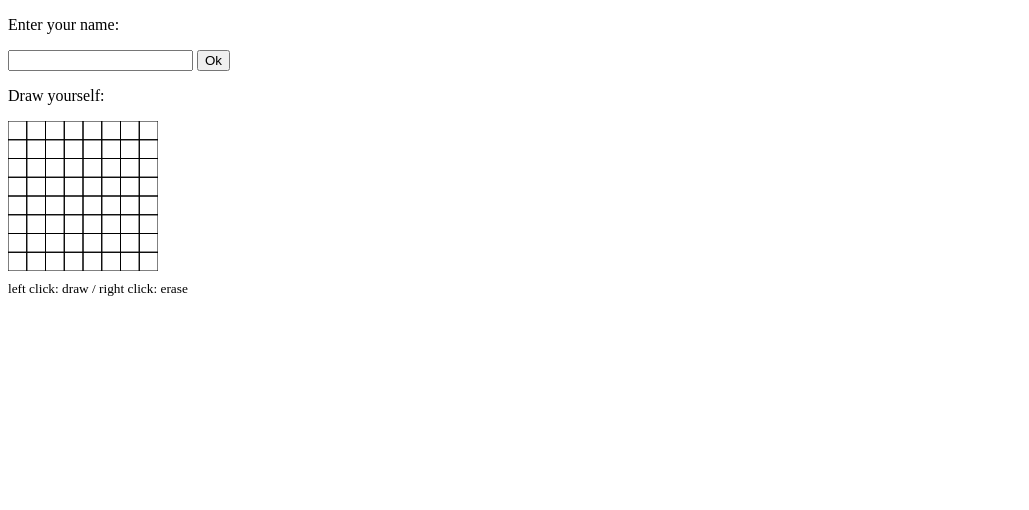
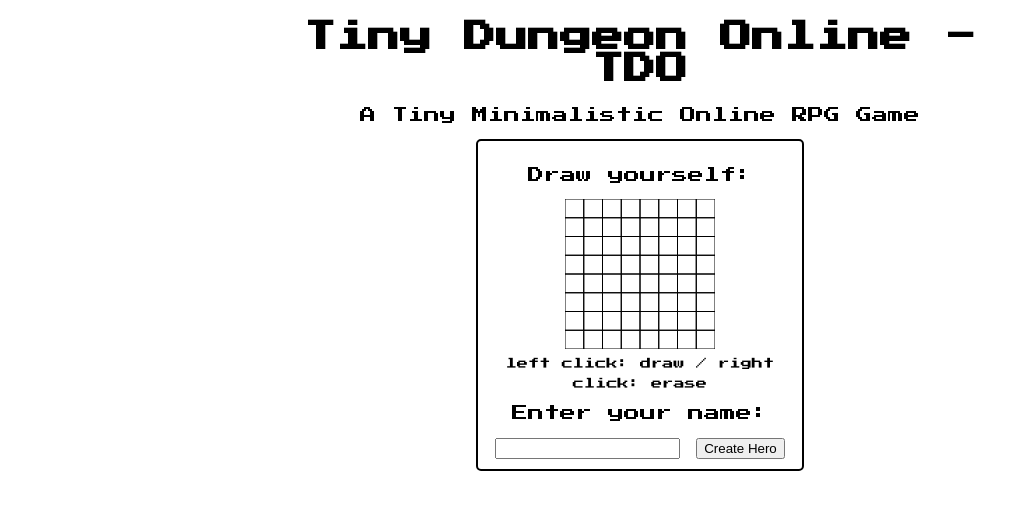
Before and after one commit to tiny-devs/tiny-dungeon-online, a plain HTML site: page client/index.html in a window 1280 px wide. Shown: the whole page, without its empty margins (0-1029 px from the left). Drawn offline with Linux system fonts and the light colour scheme.

Commit message:
Improves the look of the login screen (#31)

```diff
--- a/client/index.html
+++ b/client/index.html
@@ -1,18 +1,27 @@
 <!doctype html>
-<html>
+<html lang="en">
   <head>
+    <meta charset="utf-8">
+    <meta name="description" content="A Tiny Minimalistic Online RPG Game">
+    <meta name="author" content="Tiny Devs">
+    <meta http-equiv="X-UA-Compatible" content="IE=edge">
+    <meta name="viewport" content="width=device-width, initial-scale=1.0">
     <title>Tiny Dungeon Online - TDO</title>
+    <link href="https://fonts.googleapis.com/css?family=Press+Start+2P" rel="stylesheet">
   </head>
   <body>
     <div id="content">
+      <h1 id="title">Tiny Dungeon Online - TDO</h1>
+      <p id="sub-title">A Tiny Minimalistic Online RPG Game</p>
       <div id="login">
-      <p>Enter your name:</p>
-      <input id="player-name"></input>
-      <button id="confirm-btn">Ok</button>
         <p>Draw yourself:</p>
         <canvas id="draw" width="200" height="200"></canvas>
         <br/>
-      <sub>left click: draw / right click: erase</sub>
+        <sub id="sub">left click: draw / right click: erase</sub>
+        <br/>
+        <p>Enter your name:</p>
+        <input id="player-name"></input>
+        <button id="confirm-btn">Create Hero</button>
       </div>
       <div id="game">
         <div id="layers">
@@ -32,6 +41,26 @@
       .canvas-layer {
         position: absolute;
       }
+
+      #content {
+        font-family: "Press Start 2P";
+        margin: auto;
+        width: 60%;
+        text-align: center;
+      }
+
+      #login {
+        border-style: solid;
+        padding: 10px;
+        width: 40%;
+        border-width: 2px;
+        border-radius: 5px;
+        margin: auto;
+      }
+
+      #sub {
+        font-size: 70%;
+      }
     </style>
   </body>
 </html>
```
Lines whose indentation alone changed are shown as unchanged.
